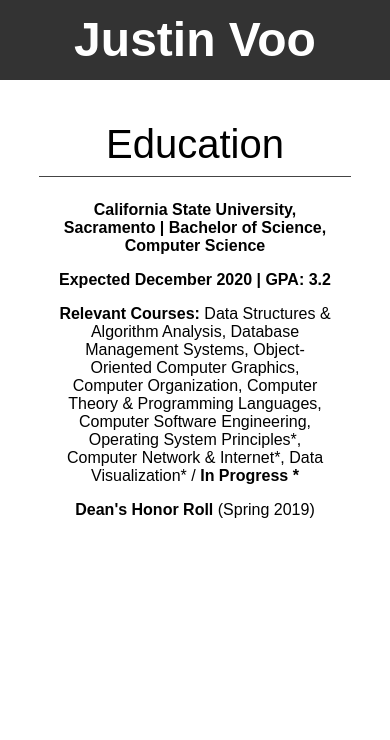
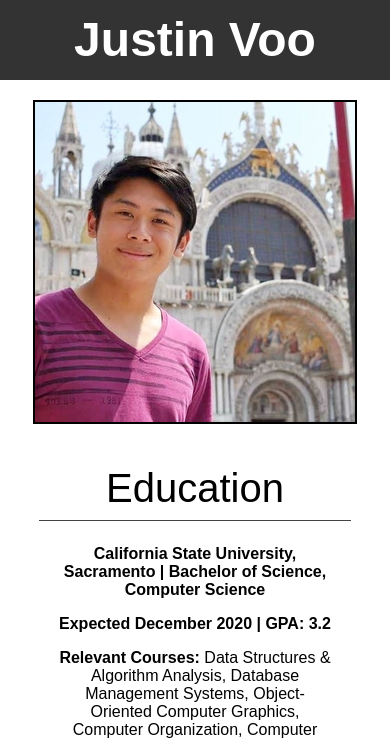
Before and after one commit to Voozio/Website-Replicas, a plain HTML site: page Athena (Personal)/index.html in a window 390 px wide. Shown: the top 740 px of the page. Drawn offline with Linux system fonts and the light colour scheme.

Commit message:
Add files via upload

```diff
--- a/Athena (Personal)/index.html
+++ b/Athena (Personal)/index.html
@@ -15,7 +15,6 @@
 				font-family: Arial, Helvetica, sans-serif;
 				--transition-speed: 600ms;
 				background-color: #fff;
-				height: 110%;
 			}
 
 			body {
@@ -165,6 +164,10 @@
 
 			/* Small screens */
 			@media only screen and (max-width: 812px) {
+				:root {
+					height: 120%;
+				}
+
 				#content {
 					margin: 0;
 				}
@@ -211,6 +214,10 @@
 			}
 
 			@media only screen and (max-width: 480px) {
+				:root {
+					height: 160%;
+				}
+
 				#content {
 					margin: 0;
 				}
@@ -225,12 +232,25 @@
 				}
 
 				#picture {
-					display: none;
+					margin-top: 20px;
+					margin-bottom: 20px;
+					margin-left: auto;
+					margin-right: auto;
+					width: 320px;
+					height: 320px;
+					background-image: url("italy_small.png");
+					display: block;
+					border: 2px;
+					border-style: solid;
 				}
 			}
 
 			/* Large screens */
 			@media only screen and (min-width: 812px) {
+				:root {
+					height: 120%;
+				}
+
 				#content {
 					margin-left: 5rem;
 					padding: 1rem;
```
Also changed, not shown: Athena (Personal)/italy_small.png (added).
